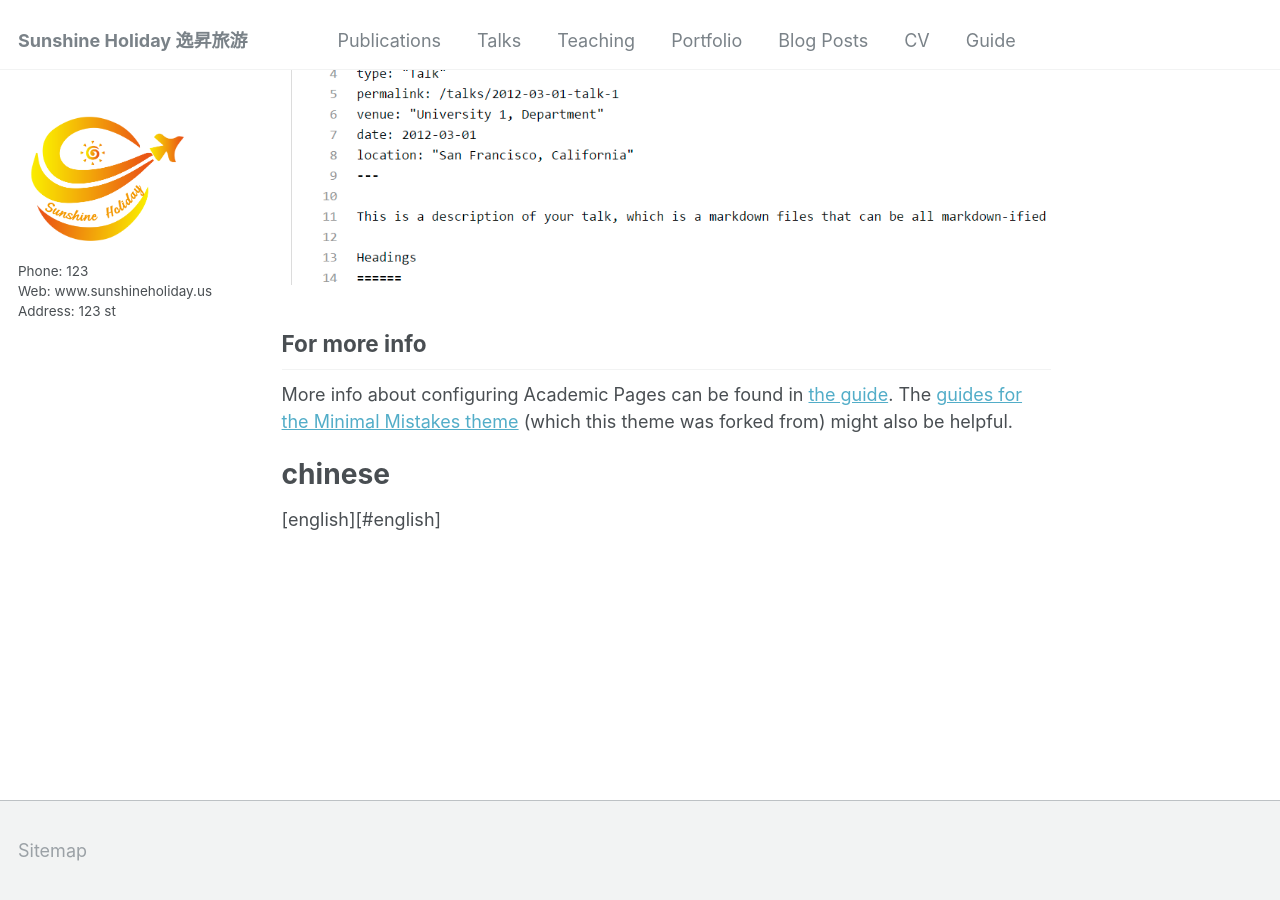
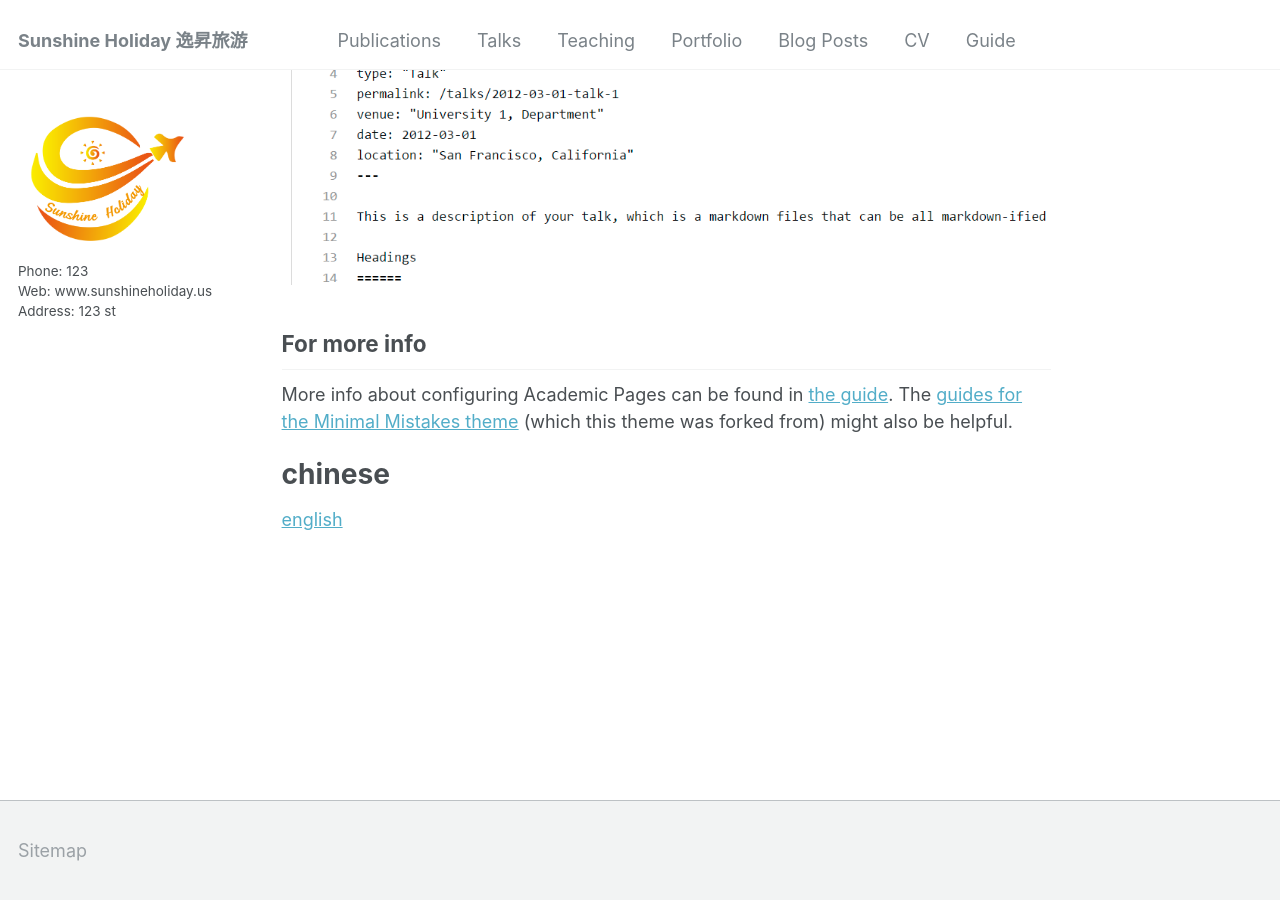
Before and after one commit to sunshineholidayus/web3, a Jekyll site: the page built from _pages/about.md, in a window 1280 px wide and 900 px high, scrolled down 2835 px. Built offline with Jekyll 4.4.1, drawn with Linux system fonts in a browser that asks for light colours.

Commit message:
Update about.md

```diff
--- a/_pages/about.md
+++ b/_pages/about.md
@@ -55,4 +55,4 @@ For more info
 More info about configuring Academic Pages can be found in [the guide](https://academicpages.github.io/markdown/). The [guides for the Minimal Mistakes theme](https://mmistakes.github.io/minimal-mistakes/docs/configuration/) (which this theme was forked from) might also be helpful.
 
 # chinese
-[english][#english]
+[english](#english)
```
